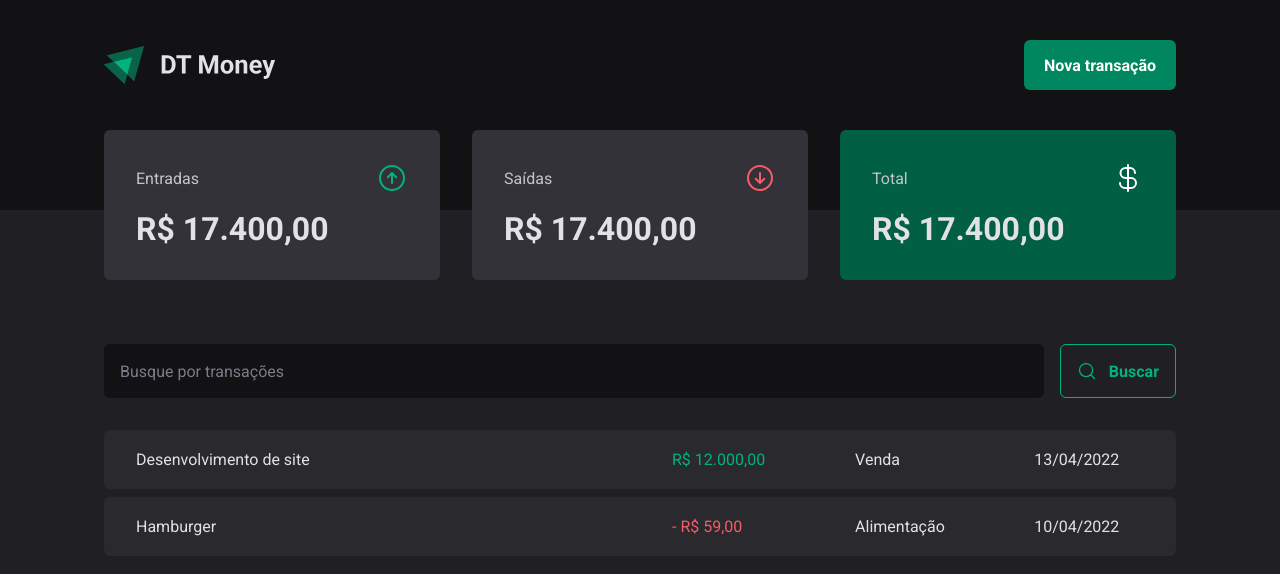
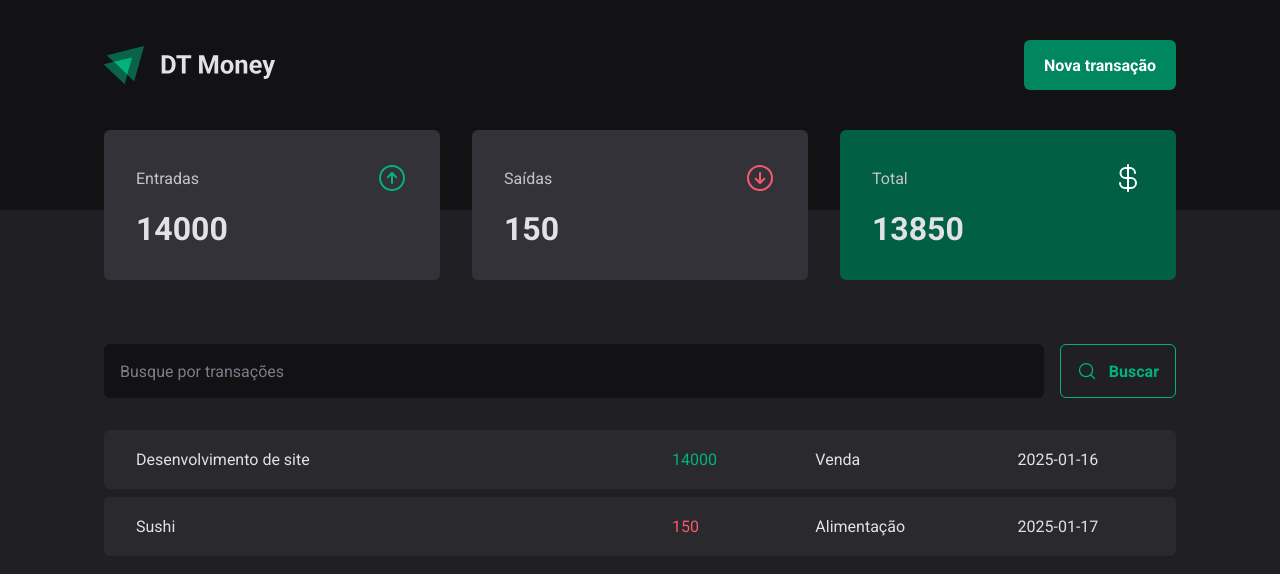
Before and after one commit to guivalencia/dt-money, a React (Vite) app: page / in a window 1280 px wide. Shown: the top 574 px of the page. Built offline with nearby package versions, Linux system fonts and the light colour scheme; data requests are answered from the project's data file.

Commit message:
criando contexto e calculado transação

```diff
--- a/package.json
+++ b/package.json
@@ -5,6 +5,7 @@
   "type": "module",
   "scripts": {
     "dev": "vite",
+    "dev:server": "json-server server.json -w",
     "build": "tsc -b && vite build",
     "lint": "eslint .",
     "preview": "vite preview"
@@ -26,6 +27,7 @@
     "eslint-plugin-react-hooks": "^5.0.0",
     "eslint-plugin-react-refresh": "^0.4.16",
     "globals": "^15.14.0",
+    "json-server": "^1.0.0-beta.3",
     "typescript": "~5.6.2",
     "typescript-eslint": "^8.18.2",
     "vite": "^6.0.5"
--- /dev/null
+++ b/server.json
@@ -0,0 +1,20 @@
+{
+    "transactions": [
+        {
+            "id": 1,
+            "description": "Desenvolvimento de site",
+            "type": "income",
+            "category": "Venda",
+            "price": 14000,
+            "createdAt": "2025-01-16"
+        },
+        {
+            "id": 2,
+            "description": "Sushi",
+            "type": "outcome",
+            "category": "Alimentação",
+            "price": 150,
+            "createdAt": "2025-01-17"
+        }
+    ]
+}
--- a/src/App.tsx
+++ b/src/App.tsx
@@ -2,12 +2,15 @@ import { ThemeProvider } from "styled-components";
 import { defaultTheme } from "./styles/themes/default";
 import { GlobalStyle } from "./styles/global";
 import { Transactions } from "./pages/Transactions";
+import { TransactionsProvider } from "./contexts/TransactionsContext";
 
 export function App() {
   return (
     <ThemeProvider theme={defaultTheme}>
       <GlobalStyle></GlobalStyle>
-      <Transactions></Transactions>
+      <TransactionsProvider>
+        <Transactions />
+      </TransactionsProvider>
     </ThemeProvider>
   )
 }
--- a/src/components/Summary/index.tsx
+++ b/src/components/Summary/index.tsx
@@ -1,7 +1,30 @@
+import { useContext } from "react";
 import { SummaryCard, SummaryContainer } from "./styles";
 import { ArrowCircleDown, ArrowCircleUp, CurrencyDollar } from "phosphor-react";
+import { TransactionContext } from "../../contexts/TransactionsContext";
 
 export function Summary() {
+    const { transactions } = useContext(TransactionContext)
+
+    const summary = transactions.reduce(
+        (acc, transaction) => {
+            if(transaction.type === 'income'){
+                acc.income += transaction.price
+                acc.total += transaction.price
+            }else{
+                acc.outcome += transaction.price
+                acc.total -= transaction.price
+            }
+
+            return acc
+        },
+        {
+            income: 0,
+            outcome: 0,
+            total: 0
+        }
+    )
+
     return (
         <SummaryContainer>
             <SummaryCard>
@@ -10,7 +33,7 @@ export function Summary() {
                     <ArrowCircleUp size={32} color="#00B379" />
                 </header>
 
-                <strong>R$ 17.400,00</strong>
+                <strong>{summary.income}</strong>
             </SummaryCard>
             <SummaryCard>
                 <header>
@@ -18,7 +41,7 @@ export function Summary() {
                     <ArrowCircleDown size={32} color="#f75a68" />
                 </header>
 
-                <strong>R$ 17.400,00</strong>
+                <strong>{summary.outcome}</strong>
             </SummaryCard>
             <SummaryCard variant="green">
                 <header>
@@ -26,7 +49,7 @@ export function Summary() {
                     <CurrencyDollar size={32} color="#fff" />
                 </header>
 
-                <strong>R$ 17.400,00</strong>
+                <strong>{summary.total}</strong>
             </SummaryCard>
         </SummaryContainer>
     )
--- /dev/null
+++ b/src/contexts/TransactionsContext.tsx
@@ -0,0 +1,41 @@
+import { createContext, ReactNode, useEffect, useState } from "react";
+
+interface Transaction {
+    id: number
+    description: string
+    type: 'income' | 'outcome'
+    price: number
+    category: string
+    createdAt: string
+}
+
+interface TransactionContextType {
+    transactions: Transaction[]
+}
+
+interface TransactionsProviderProps {
+    children: ReactNode
+}
+
+export const TransactionContext = createContext({} as TransactionContextType)
+
+export function TransactionsProvider({ children }: TransactionsProviderProps) {
+    const [transactions, setTransactions] = useState<Transaction[]>([])
+
+    async function loadTransactions() {
+        const response = await fetch('http://localhost:3000/transactions')
+        const data = await response.json()
+
+        setTransactions(data)
+    }
+
+    useEffect(() => {
+        loadTransactions()
+    }, [])
+
+    return (
+        <TransactionContext.Provider value={{transactions}}>
+            {children}
+        </TransactionContext.Provider>
+    )
+}
--- a/src/pages/Transactions/index.tsx
+++ b/src/pages/Transactions/index.tsx
@@ -1,9 +1,13 @@
+import { useContext } from "react";
 import { Header } from "../../components/Header";
 import { Summary } from "../../components/Summary";
 import { SearchForm } from "./components/SearchForm";
 import { PriceHighlight, TransactionsContainer, TransactionsTable } from "./styles";
+import { TransactionContext } from "../../contexts/TransactionsContext";
 
 export function Transactions() {
+    const { transactions } = useContext(TransactionContext)
+
     return (
         <div>
             <Header></Header>
@@ -13,26 +17,20 @@ export function Transactions() {
                 <SearchForm></SearchForm>
                 <TransactionsTable>
                     <tbody>
-                        <tr>
-                            <td width="50%">Desenvolvimento de site</td>
-                            <td>
-                                <PriceHighlight variant="income">
-                                R$ 12.000,00
-                                </PriceHighlight>
-                            </td>
-                            <td>Venda</td>
-                            <td>13/04/2022</td>
-                        </tr>
-                        <tr>
-                            <td width="50%">Hamburger</td>
-                            <td>
-                                <PriceHighlight variant="outcome">
-                                - R$ 59,00
-                                </PriceHighlight>
-                            </td>
-                            <td>Alimentação</td>
-                            <td>10/04/2022</td>
-                        </tr>
+                        {transactions.map(transaction => {
+                            return (
+                                <tr key={transaction.id}>
+                                    <td width="50%">{transaction.description}</td>
+                                    <td>
+                                        <PriceHighlight variant={transaction.type}>
+                                            {transaction.price}
+                                        </PriceHighlight>
+                                    </td>
+                                    <td>{transaction.category}</td>
+                                    <td>{transaction.createdAt}</td>
+                                </tr>
+                            )
+                        })}
                     </tbody>
                 </TransactionsTable>
             </TransactionsContainer>
```
Also changed, not shown: 1 other file (tests, documents, lock files or other folders).
